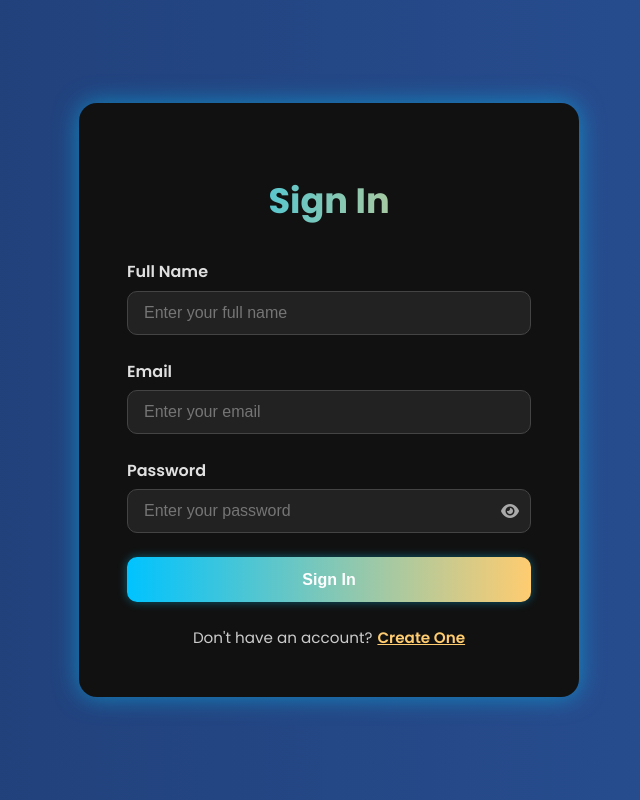
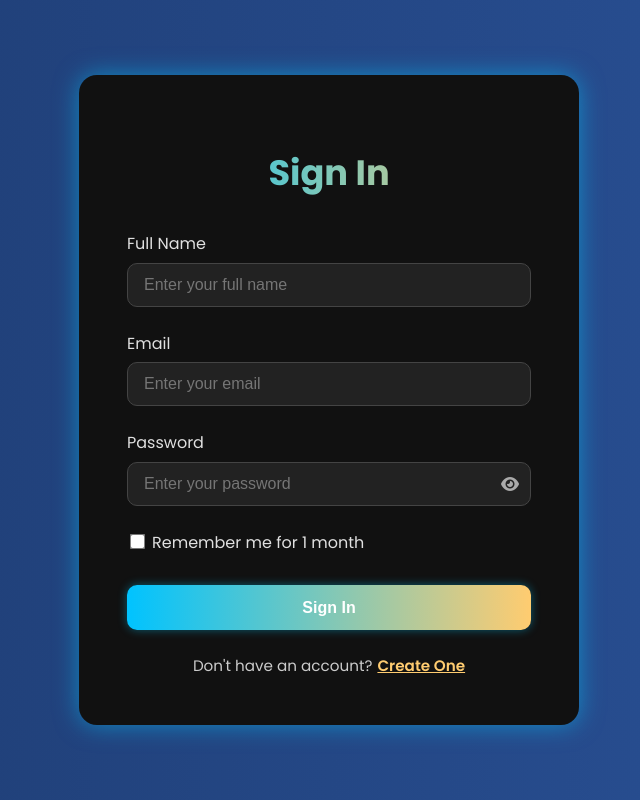
Before and after one commit to rajdipsaha-IIT-KGP/demo, a React (Vite) app in the folder frontend/: page /signin in a window 1280 px wide. Shown: the whole page, without its empty margins (311-951 px from the left). Built offline with nearby package versions, Linux system fonts and the light colour scheme.

Commit message:
adding remeber me checkbox

```diff
--- a/frontend/src/Pages/Signin.css
+++ b/frontend/src/Pages/Signin.css
@@ -135,3 +135,16 @@ body {
     transform: translateY(0);
   }
 }
+.form-group input[type="checkbox"] {
+  margin-right: 8px;
+  transform: scale(1.2);
+  accent-color: #4f46e5;
+  cursor: pointer;
+}
+
+.form-group label {
+  display: inline-block;
+  color: #e0e0e0;
+  font-weight: 500;
+  cursor: pointer;
+}
--- a/frontend/src/Pages/Signin.jsx
+++ b/frontend/src/Pages/Signin.jsx
@@ -11,7 +11,7 @@ function Signin() {
   const [email, setEmail] = useState('');
   const [password, setPassword] = useState('');
   const [showPassword, setShowPassword] = useState(false);
-
+  const [rememberMe,setrememberMe] = useState(false)
   let navigate = useNavigate();
 
   const handleSignin = async (e) => {
@@ -39,8 +39,14 @@ function Signin() {
       const msg = response.data.message;
       if (msg === "User signed in successfully") {
         toast.success(`Welcome ${response.data.user.fullname} 🎉`);
+        if(rememberMe){
         localStorage.setItem('token', response.data.token);
         localStorage.setItem('user',JSON.stringify(response.data.user))
+      }
+      else{
+         sessionStorage.setItem('token', response.data.token);
+        sessionStorage.setItem('user',JSON.stringify(response.data.user))
+      }
         setEmail('');
         setName('');
         setPassword('');
@@ -105,13 +111,22 @@ toast.error("Invalid Password");
             ></i>
           </div>
         </div>
-
+     <div className="form-group">
+  <input
+    type="checkbox"
+    id="rememberMe"
+    checked={rememberMe}
+    onChange={(e) => setrememberMe(e.target.checked)}
+  />
+  <label htmlFor="rememberMe"> Remember me for 1 month</label>
+</div>
         <button type="submit" className="Signin-button">Sign In</button>
 
         <div className="signin-redirect">
           <span>Don't have an account?</span>
           <span className="signin-link" onClick={() => navigate('/signup')}>Create One</span>
         </div>
+
       </form>
       <ToastContainer position="top-center" autoClose={3000} />
     </div>
--- a/frontend/src/Pages/Welcome.jsx
+++ b/frontend/src/Pages/Welcome.jsx
@@ -2,8 +2,14 @@ import React from 'react';
 import './Welcome.css';
 
 function Welcome() {
-  const user = JSON.parse(localStorage.getItem('user'));
-
+  let userStr = localStorage.getItem('user')||sessionStorage.getItem('user')
+ let user = null;
+ try{
+  user = JSON.parse(userStr)
+ }
+ catch(err){
+user = null;
+ }
   return (
     <div className="welcome-container">
       <h1>🎉 Welcome, {user?.fullname || 'User'}!</h1>
```
